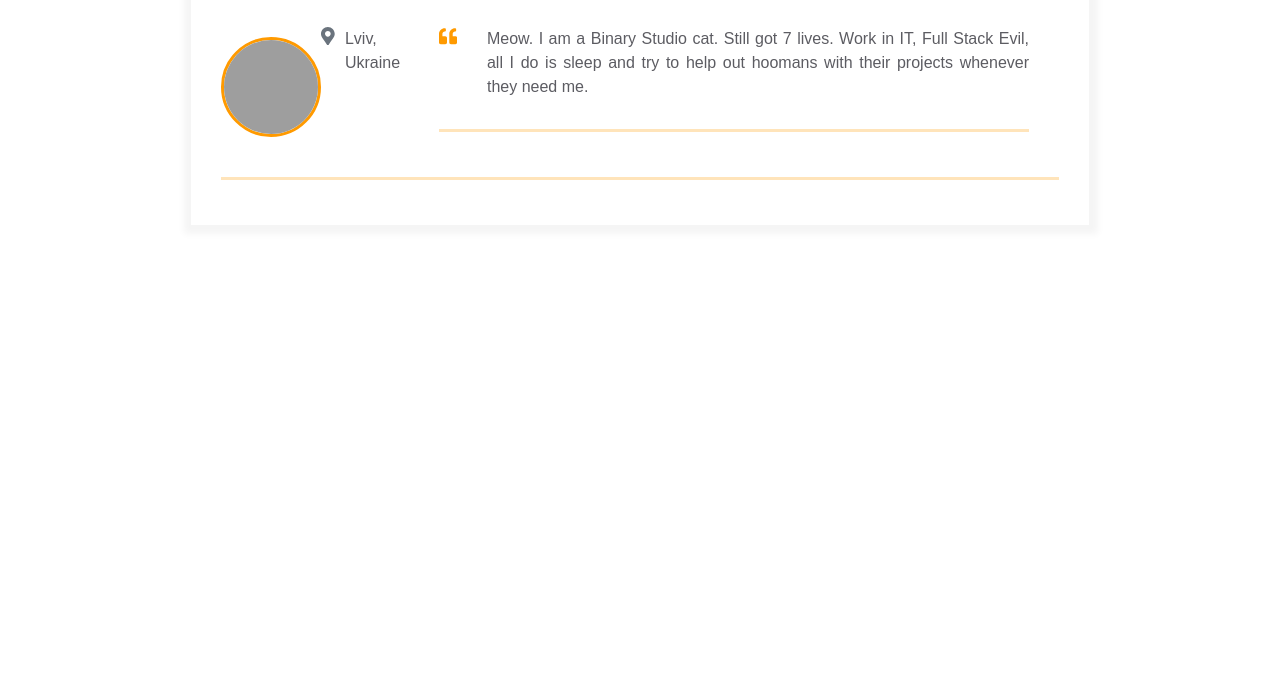
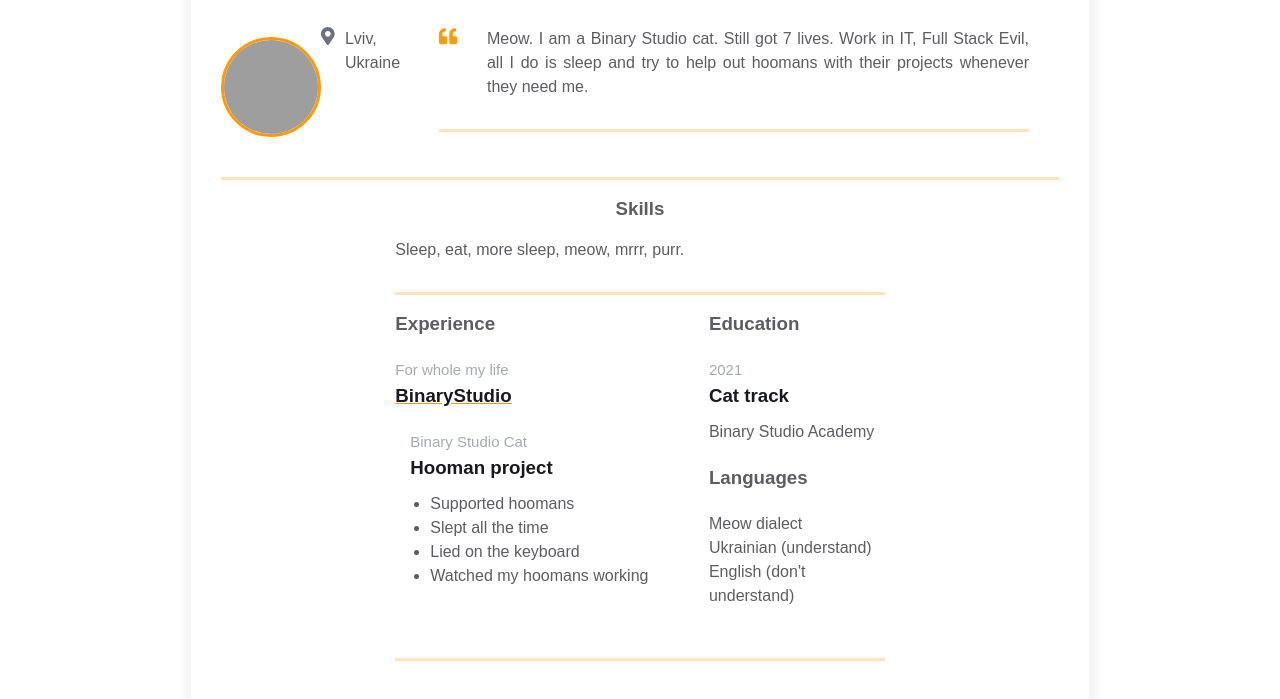
Before and after one commit to Velikiydmitriy/homepage, a plain HTML site: page index.html in a window 1280 px wide. Shown: the part 199-898 px from the top of the page. Before the commit the page ends 800 px from the top, so only its background shows below. Drawn offline with Linux system fonts and the light colour scheme; grey boxes are pictures that could not be loaded.

Commit message:
Body2 template

```diff
--- a/index.html
+++ b/index.html
@@ -57,7 +57,66 @@
                     </div>
                 </div>
             </div>
+            <div class="container">
+                <div class="resume__block">
+                    <div class="skills">
+                        <h3 class="skills__header">Skills</h3>
+                        <p class="skills__text">Sleep, eat, more sleep, meow, mrrr, purr. </p>
+                    </div>
+                </div>
+                <div class="resume__block">
+                    <div class="main-info fh">
+
+                        <div class="experiences">
+                            <h3 class="experiences__header">Experience</h3>
+                            <div class="experiences__company">
+                                <div class="experiences__company-header">
+                                    <span class="experiences__company-header-durability">For whole my life</span>
+                                    <h3 class="experiences__company-header-name">BinaryStudio</h3>
+                                </div>
+
+                                <div class="experiences__company-project">
+                                    <span class="experiences__company-project-role">Binary Studio Cat</span>
+                                    <h3 class="experiences__company-project-name">Hooman project</h3>
+                                    <ul class="experiences__company-project-responsibilities">
+                                        <li>Supported hoomans</li>
+                                        <li>Slept all the time</li>
+                                        <li>Lied on the keyboard</li>
+                                        <li>Watched my hoomans working</li>
+                                    </ul>
+                                </div>
+                            </div>
+                        </div>
+
+                        <div class="additional-info fv">
+                            <div class="additional-info__education">
+                                <h3 class="additional-info__education-header">Education</h3>
+                                <div class="additional-info__education-university">
+                                    <span class="additional-info__education-university-durability">2021</span>
+                                    <h3 class="additional-info__education-university-speciality">Cat track</h3>
+                                    <p class="additional-info__education-university-name">Binary Studio Academy</p>
+                                </div>
+                            </div>
+
+                            <div class="additional-info__languages">
+                                <h3 class="additional-info__languages-header">Languages</h3>
+                                <p class="additional-info__languages-item">
+                                    Meow dialect
+                                </p>
+                                <p class="additional-info__languages-item">
+                                    Ukrainian (understand)
+                                </p>
+                                <p class="additional-info__languages-item">
+                                    English (don't understand)
+                                </p>
+                            </div>
+                        </div>
+                    </div>
+                </div>
+            </div>
         </div>
+
+
     </main>
 
     </a>
```
